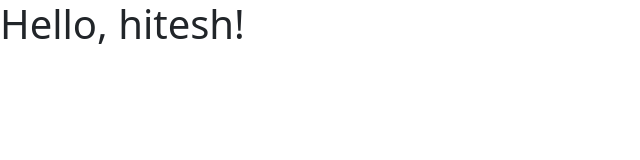
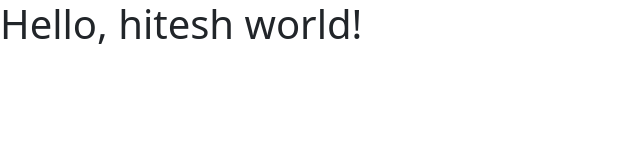
Before and after one commit to hiteshtiwari9491/test, a plain HTML site: page index.html in a window 1280 px wide. Shown: the whole page, without its empty margins (0-640 px from the left). Drawn offline with nearby package versions, Linux system fonts and the light colour scheme.

Commit message:
hello hitesh

```diff
--- a/index.html
+++ b/index.html
@@ -7,7 +7,7 @@
     <link href="https://cdn.jsdelivr.net/npm/bootstrap@5.3.1/dist/css/bootstrap.min.css" rel="stylesheet" integrity="sha384-4bw+/aepP/YC94hEpVNVgiZdgIC5+VKNBQNGCHeKRQN+PtmoHDEXuppvnDJzQIu9" crossorigin="anonymous">
   </head>
   <body>
-    <h1>Hello, hitesh!</h1>
+    <h1>Hello, hitesh world!</h1>
     <script src="https://cdn.jsdelivr.net/npm/bootstrap@5.3.1/dist/js/bootstrap.bundle.min.js" integrity="sha384-HwwvtgBNo3bZJJLYd8oVXjrBZt8cqVSpeBNS5n7C8IVInixGAoxmnlMuBnhbgrkm" crossorigin="anonymous"></script>
   </body>
 </html>
```
